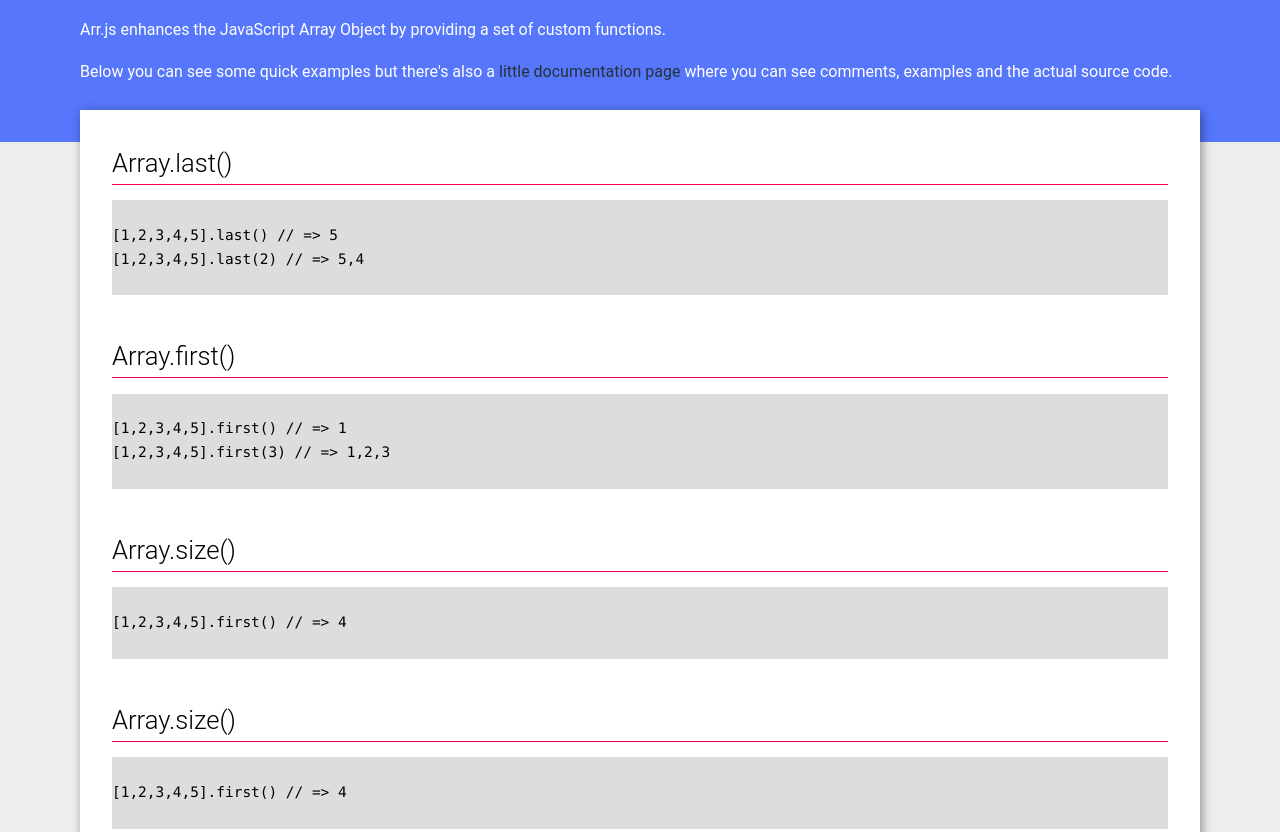
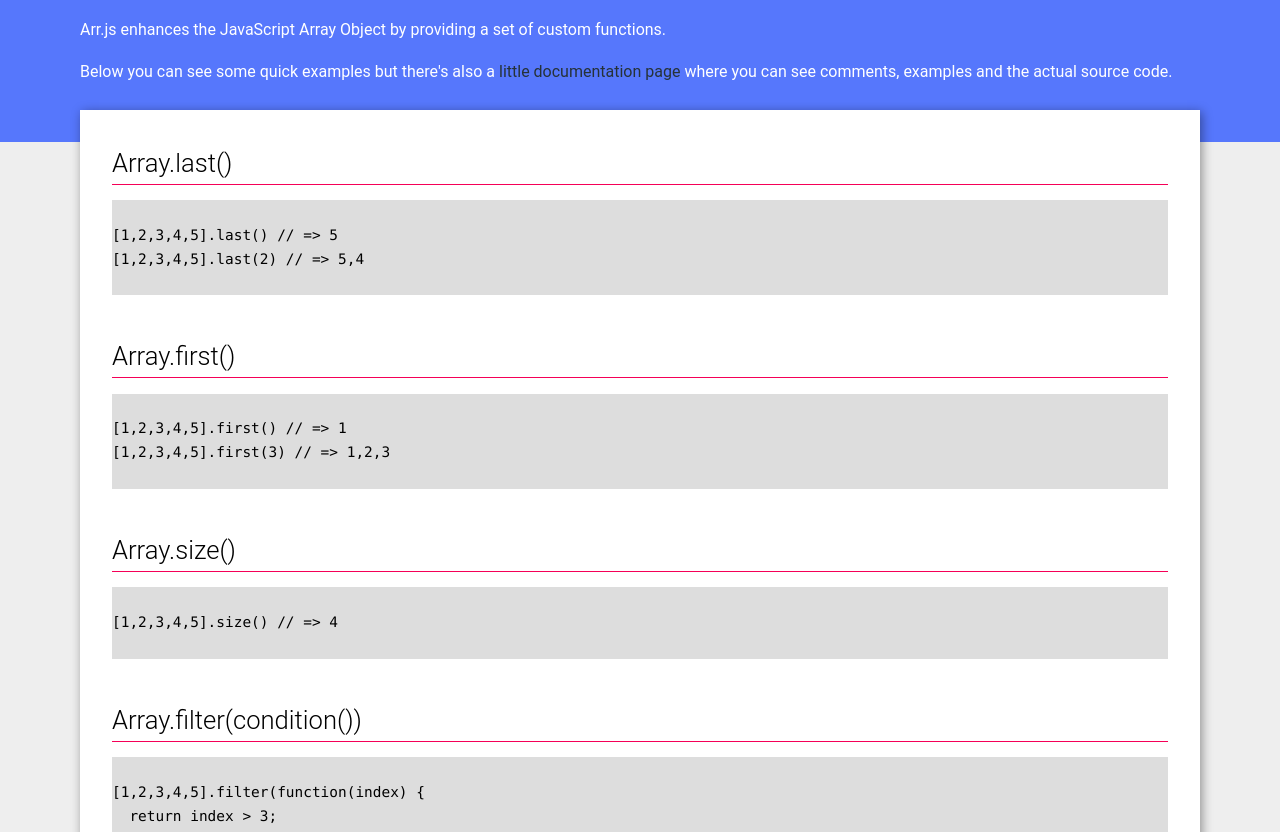
Before and after one commit to KevinGimbel/arr-js, a plain HTML site: page index.html in a window 1280 px wide. Shown: the part 114-946 px from the top of the page. Drawn offline with Linux system fonts and the light colour scheme.

Commit message:
Fixed duplicate in minimal showcase

```diff
--- a/index.html
+++ b/index.html
@@ -33,14 +33,7 @@
   <section class="article">
     <h2 class="example__headline">Array.size()</h2>
     <pre><code>
-[1,2,3,4,5].first() // => 4
-    </code></pre>
-  </section>
-
-  <section class="article">
-    <h2 class="example__headline">Array.size()</h2>
-    <pre><code>
-[1,2,3,4,5].first() // => 4
+[1,2,3,4,5].size() // => 4
     </code></pre>
   </section>
 
```
